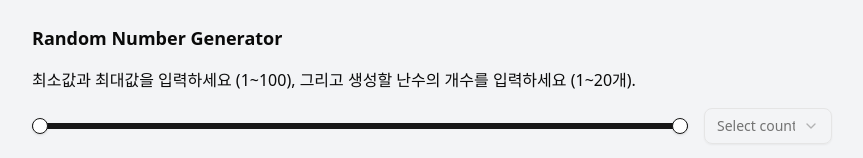
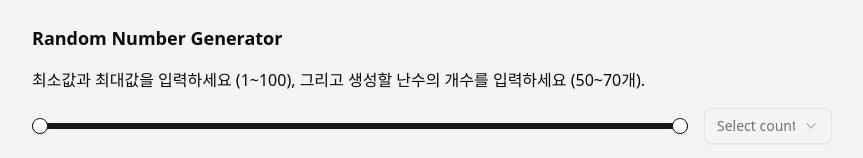
Before and after one commit to youngPerson1999/20251R0136COSE40500, a Next.js app: page /dashboard in a window 1280 px wide. Shown: the top 158 px of the page, without its empty margins (208-1071 px from the left). Built offline with nearby package versions, Linux system fonts and the light colour scheme.

Commit message:
[chore] set the counts of input more bigger

```diff
--- a/src/app/dashboard/components/randomNumbers/generator.tsx
+++ b/src/app/dashboard/components/randomNumbers/generator.tsx
@@ -37,7 +37,7 @@ const Generator = ({
       <h2 className="text-lg font-semibold">Random Number Generator</h2>
       <p>
         최소값과 최대값을 입력하세요 (1~100), 그리고 생성할 난수의 개수를
-        입력하세요 (1~20개).
+        입력하세요 (50~70개).
       </p>
       <div className="flex flex-row gap-4 w-full">
         <Slider
@@ -59,9 +59,9 @@ const Generator = ({
             <SelectValue placeholder="Select count" />
           </SelectTrigger>
           <SelectContent>
-            {[...Array(20).keys()].map((i) => (
-              <SelectItem key={i + 1} value={`${i + 1}`}>
-                {i + 1}개
+            {Array.from({ length: 21 }, (_, i) => i + 50).map((i) => (
+              <SelectItem key={i} value={`${i}`}>
+                {i}개
               </SelectItem>
             ))}
           </SelectContent>
```
